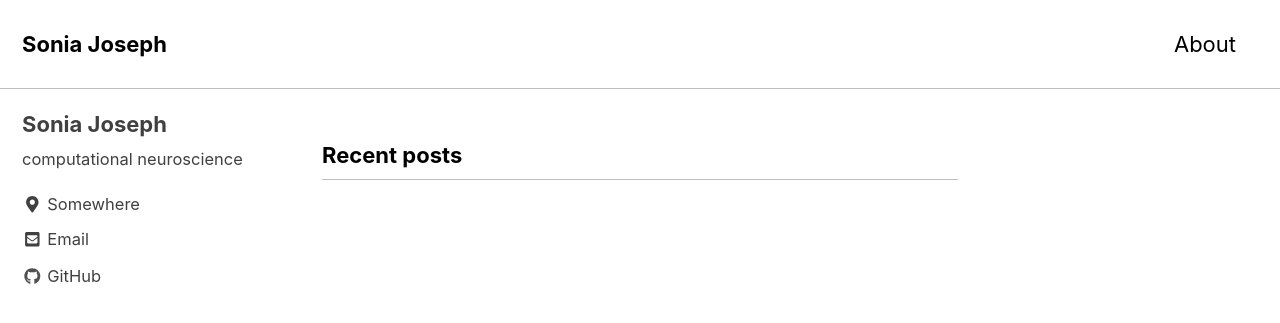
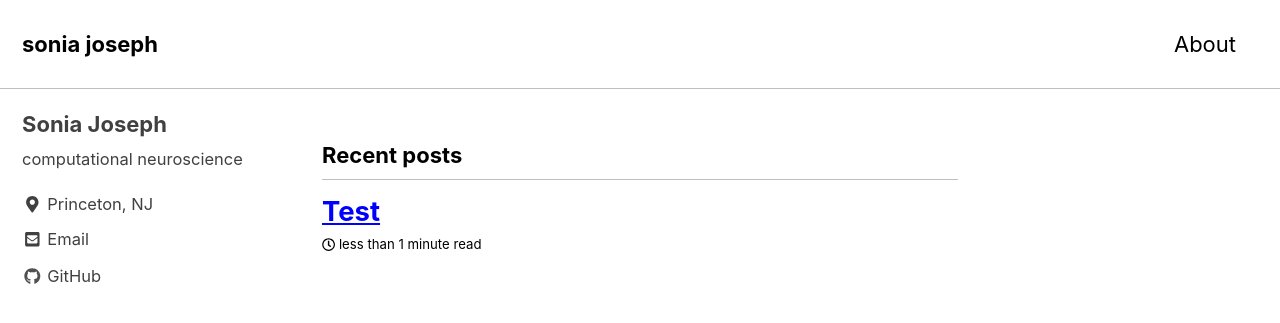
Before and after one commit to soniajoseph/soniajoseph, a Jekyll site: the page built from index.html, in a window 1280 px wide and 900 px high. Shown: the top 323 px of the window. Built offline with Jekyll 4.4.1, drawn with Linux system fonts in a browser that asks for light colours; cached includes are drawn as plain includes; nearby versions of some CDN libraries; the list of posts is cut into pages by our own code.

Commit message:
changes
changes

```diff
--- a/_config.yml
+++ b/_config.yml
@@ -16,7 +16,7 @@ minimal_mistakes_skin    : "contrast" # "air", "aqua", "contrast", "dark", "dirt
 
 # Site Settings
 locale                   : "en-US"
-title                    : "Sonia Joseph"
+title                    : "sonia joseph"
 title_separator          : "-"
 name                     : "Sonia Joseph"
 description              : "Computational Neuroscience"
@@ -109,7 +109,7 @@ author:
   name             : "Sonia Joseph"
   avatar           : # path of avatar image, e.g. "/assets/images/bio-photo.jpg"
   bio              : "computational neuroscience"
-  location         : "Somewhere"
+  location         : "Princeton, NJ"
   email            :
   links:
     - label: "Email"
--- a/_data/navigation.yml
+++ b/_data/navigation.yml
@@ -1,7 +1,7 @@
 # main links
 main:
   - title: "About"
-    url: /about/
+    url: https://soniajoseph.github.io/about/
   # - title: "About"
   #   url: https://mmistakes.github.io/minimal-mistakes/about/
   # - title: "Sample Posts"
```
Also changed, not shown: _posts/2019-06-19-test.md (added).
